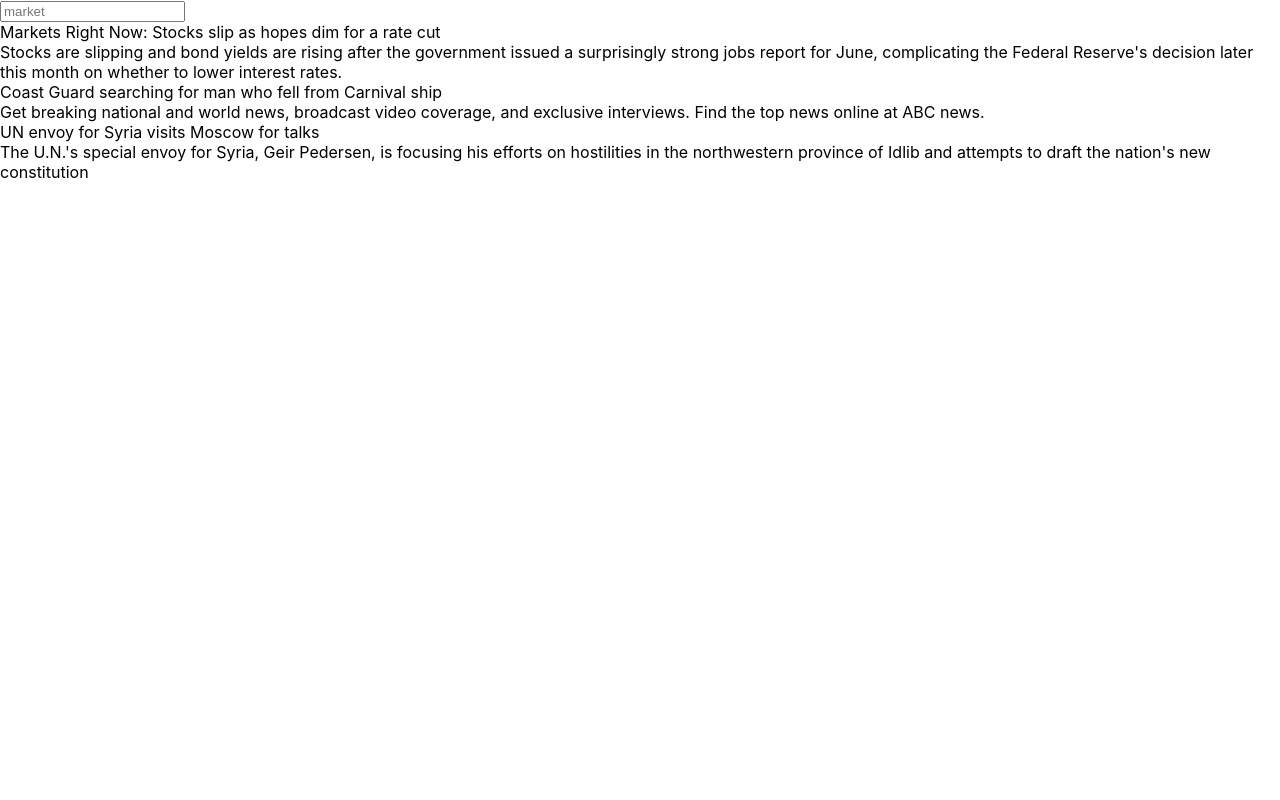
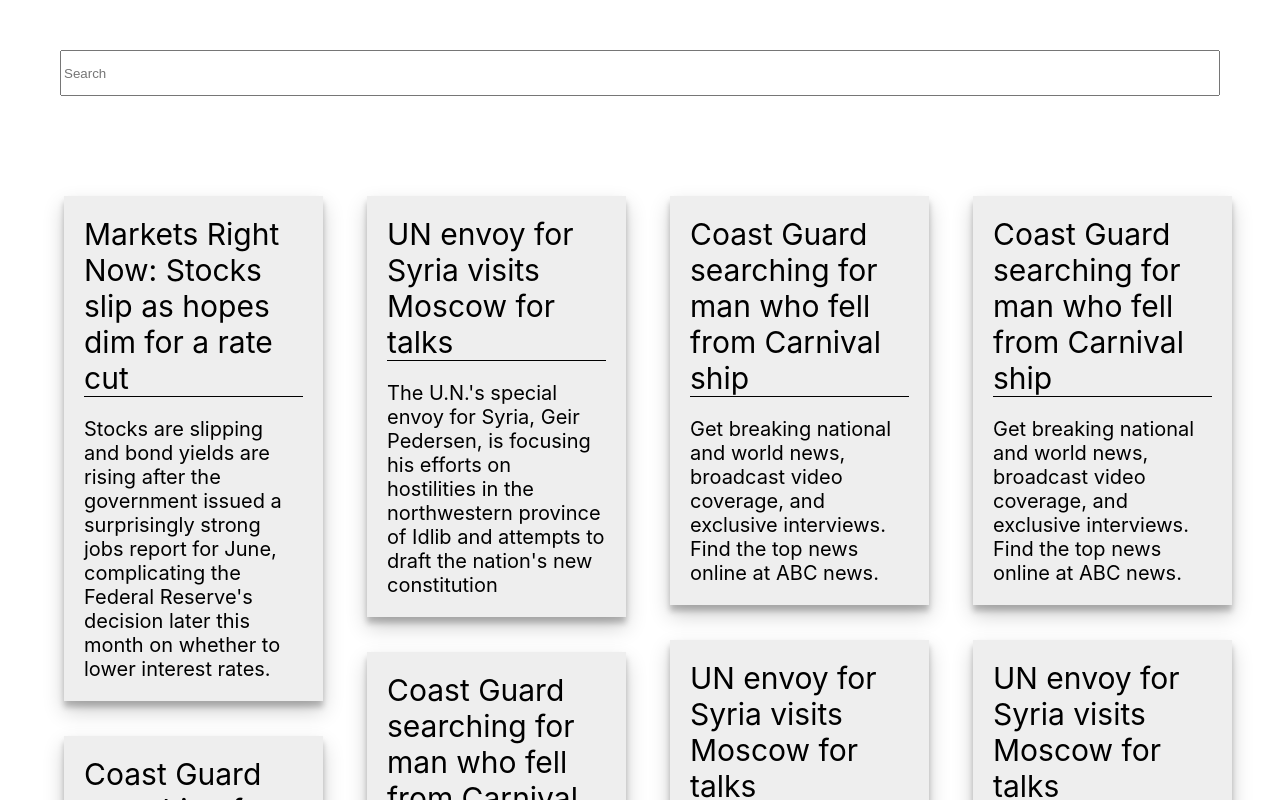
Before and after one commit to aanndch/News-App, a React (Create React App) app: page /news/abc-news in a window 1280 px wide. Shown: the top 800 px of the page. Built offline with nearby package versions, Linux system fonts and the light colour scheme.

Commit message:
Minor change to search and updated CSS

```diff
--- a/src/App.css
+++ b/src/App.css
@@ -0,0 +1,36 @@
+#article-search {
+	text-align: center;
+	width: 100%;
+}
+
+#search-bar {
+	width: 90%;
+	height: 40px;
+	margin: 50px auto;
+}
+
+.container {
+	width: 90%;
+	margin: 50px auto;
+  column-count: 4;
+	column-gap: 60px;
+}
+
+.article-card {
+  background-color: #eee;
+	display: inline-block;
+	margin-bottom: 35px;
+	padding: 20px;
+	width: 90%;
+	box-shadow: 0 10px 20px rgba(0,0,0,0.19), 0 6px 6px rgba(0,0,0,0.23);
+}
+
+.article-title {
+	font-size: 30px;
+	margin-bottom: 20px;
+	border-bottom: 1px solid black;
+}
+
+.article-desc {
+	font-size: 20px;
+}
--- a/src/components/ChannelNews.js
+++ b/src/components/ChannelNews.js
@@ -61,14 +61,90 @@ export default class ChannelNews extends Component {
                     "urlToImage": "https://s.abcnews.com/images/International/WireAP_ae062147cb6945769a977147e693e0ac_16x9_992.jpg",
                     "publishedAt": "2019-07-05T13:26:17Z",
                     "content": "The U.N.'s special envoy for Syria, Geir Pedersen, is focusing his efforts on hostilities in the northwestern province of Idlib and attempts to draft the nation's new constitution.\r\nDuring talks Friday with Russian Foreign Minister Sergey Lavrov, Pedersen voi… [+603 chars]"
+                },
+                {
+                    "source": {
+                        "id": "abc-news",
+                        "name": "ABC News"
+                    },
+                    "author": "The Associated Press",
+                    "title": "Coast Guard searching for man who fell from Carnival ship",
+                    "description": "Get breaking national and world news, broadcast video coverage, and exclusive interviews. Find the top news online at ABC news.",
+                    "url": "https://abcnews.go.com/US/wireStory/coast-guard-searching-man-fell-carnival-ship-64148134",
+                    "urlToImage": null,
+                    "publishedAt": "2019-07-05T13:28:11Z",
+                    "content": "The U.S. Coast Guard is searching for a 37-year-old man who apparently fell overboard from the cruise ship Carnival Victory.\r\nThe agency says it was notified Thursday that a Carnival cruise ship crewmember fell overboard about 30 miles (48 kilometers) northwe… [+148 chars]"
+                    },
+                    {
+                    "source": {
+                        "id": "abc-news",
+                        "name": "ABC News"
+                    },
+                    "author": "The Associated Press",
+                    "title": "UN envoy for Syria visits Moscow for talks",
+                    "description": "The U.N.'s special envoy for Syria, Geir Pedersen, is focusing his efforts on hostilities in the northwestern province of Idlib and attempts to draft the nation's new constitution",
+                    "url": "https://abcnews.go.com/International/wireStory/envoy-syria-visits-moscow-talks-64148076",
+                    "urlToImage": "https://s.abcnews.com/images/International/WireAP_ae062147cb6945769a977147e693e0ac_16x9_992.jpg",
+                    "publishedAt": "2019-07-05T13:26:17Z",
+                    "content": "The U.N.'s special envoy for Syria, Geir Pedersen, is focusing his efforts on hostilities in the northwestern province of Idlib and attempts to draft the nation's new constitution.\r\nDuring talks Friday with Russian Foreign Minister Sergey Lavrov, Pedersen voi… [+603 chars]"
+                },
+                {
+                    "source": {
+                        "id": "abc-news",
+                        "name": "ABC News"
+                    },
+                    "author": "The Associated Press",
+                    "title": "Coast Guard searching for man who fell from Carnival ship",
+                    "description": "Get breaking national and world news, broadcast video coverage, and exclusive interviews. Find the top news online at ABC news.",
+                    "url": "https://abcnews.go.com/US/wireStory/coast-guard-searching-man-fell-carnival-ship-64148134",
+                    "urlToImage": null,
+                    "publishedAt": "2019-07-05T13:28:11Z",
+                    "content": "The U.S. Coast Guard is searching for a 37-year-old man who apparently fell overboard from the cruise ship Carnival Victory.\r\nThe agency says it was notified Thursday that a Carnival cruise ship crewmember fell overboard about 30 miles (48 kilometers) northwe… [+148 chars]"
+                    },
+                    {
+                    "source": {
+                        "id": "abc-news",
+                        "name": "ABC News"
+                    },
+                    "author": "The Associated Press",
+                    "title": "UN envoy for Syria visits Moscow for talks",
+                    "description": "The U.N.'s special envoy for Syria, Geir Pedersen, is focusing his efforts on hostilities in the northwestern province of Idlib and attempts to draft the nation's new constitution",
+                    "url": "https://abcnews.go.com/International/wireStory/envoy-syria-visits-moscow-talks-64148076",
+                    "urlToImage": "https://s.abcnews.com/images/International/WireAP_ae062147cb6945769a977147e693e0ac_16x9_992.jpg",
+                    "publishedAt": "2019-07-05T13:26:17Z",
+                    "content": "The U.N.'s special envoy for Syria, Geir Pedersen, is focusing his efforts on hostilities in the northwestern province of Idlib and attempts to draft the nation's new constitution.\r\nDuring talks Friday with Russian Foreign Minister Sergey Lavrov, Pedersen voi… [+603 chars]"
+                },
+                {
+                    "source": {
+                        "id": "abc-news",
+                        "name": "ABC News"
+                    },
+                    "author": "The Associated Press",
+                    "title": "Coast Guard searching for man who fell from Carnival ship",
+                    "description": "Get breaking national and world news, broadcast video coverage, and exclusive interviews. Find the top news online at ABC news.",
+                    "url": "https://abcnews.go.com/US/wireStory/coast-guard-searching-man-fell-carnival-ship-64148134",
+                    "urlToImage": null,
+                    "publishedAt": "2019-07-05T13:28:11Z",
+                    "content": "The U.S. Coast Guard is searching for a 37-year-old man who apparently fell overboard from the cruise ship Carnival Victory.\r\nThe agency says it was notified Thursday that a Carnival cruise ship crewmember fell overboard about 30 miles (48 kilometers) northwe… [+148 chars]"
+                    },
+                    {
+                    "source": {
+                        "id": "abc-news",
+                        "name": "ABC News"
+                    },
+                    "author": "The Associated Press",
+                    "title": "UN envoy for Syria visits Moscow for talks",
+                    "description": "The U.N.'s special envoy for Syria, Geir Pedersen, is focusing his efforts on hostilities in the northwestern province of Idlib and attempts to draft the nation's new constitution",
+                    "url": "https://abcnews.go.com/International/wireStory/envoy-syria-visits-moscow-talks-64148076",
+                    "urlToImage": "https://s.abcnews.com/images/International/WireAP_ae062147cb6945769a977147e693e0ac_16x9_992.jpg",
+                    "publishedAt": "2019-07-05T13:26:17Z",
+                    "content": "The U.N.'s special envoy for Syria, Geir Pedersen, is focusing his efforts on hostilities in the northwestern province of Idlib and attempts to draft the nation's new constitution.\r\nDuring talks Friday with Russian Foreign Minister Sergey Lavrov, Pedersen voi… [+603 chars]"
                 }]
             };
 
         const articles = data.articles.map(article => {
             return {title: article.title, description: article.description };
         })
-
-        console.log(articles);
 
         this.setState({loading: false, articles: articles});
 
@@ -82,29 +158,29 @@ export default class ChannelNews extends Component {
 
         let articles = [];
         articles = this.state.articles.filter(article => {
-            return article.title.toLowerCase().includes(this.state.search);
+            return article.title.toLowerCase().includes(this.state.search.toLowerCase());
         })
-
-        console.log(articles);
 
         if (this.state.loading) {
             articles = <div>Loading GIF</div>
         } else {
             articles = articles.map((article, i) => {
                 return (<div key={i} className="article-card">
-                            <div>{article.title}</div>
-                            <div>{article.description}</div>
+                            <div className="article-title">{article.title}</div>
+                            <div className="article-desc">{article.description}</div>
                         </div>);
             })
         }
 
         return (
             <div>
-                <div>
-                    <input type='text' name='articleSearch' onChange={this.handleSearch} placeholder='market' maxLength='30'/>
+                <div id="article-search">
+                    <input type='text' name='articleSearch' onChange={this.handleSearch} placeholder='Search' maxLength='30' id="search-bar"/>
                     {/* <div>Search Icon</div>  */}
                 </div>
-                {articles}
+                <div className="container">
+                    {articles}
+                </div>
             </div>
         )
     }
```
